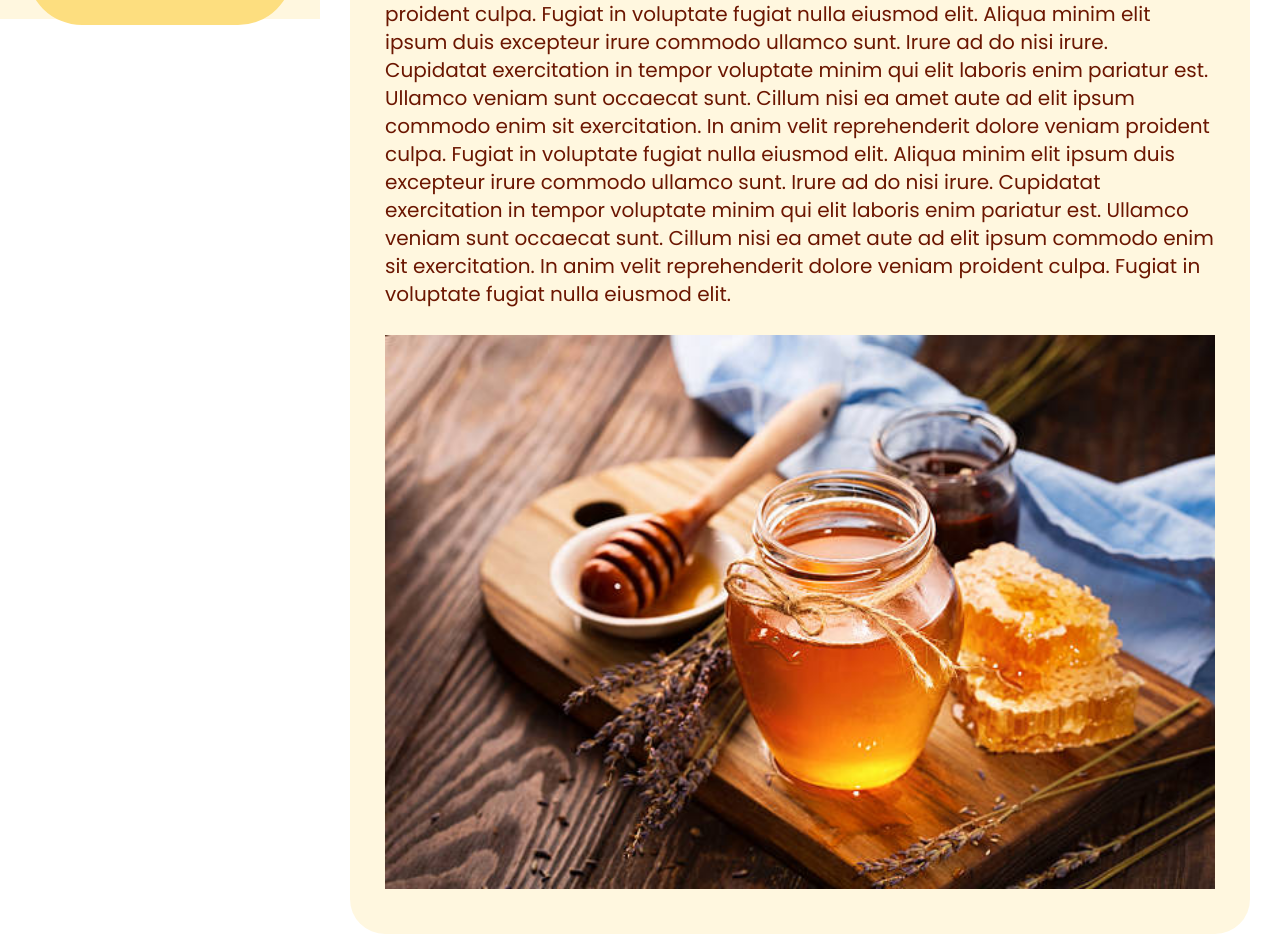
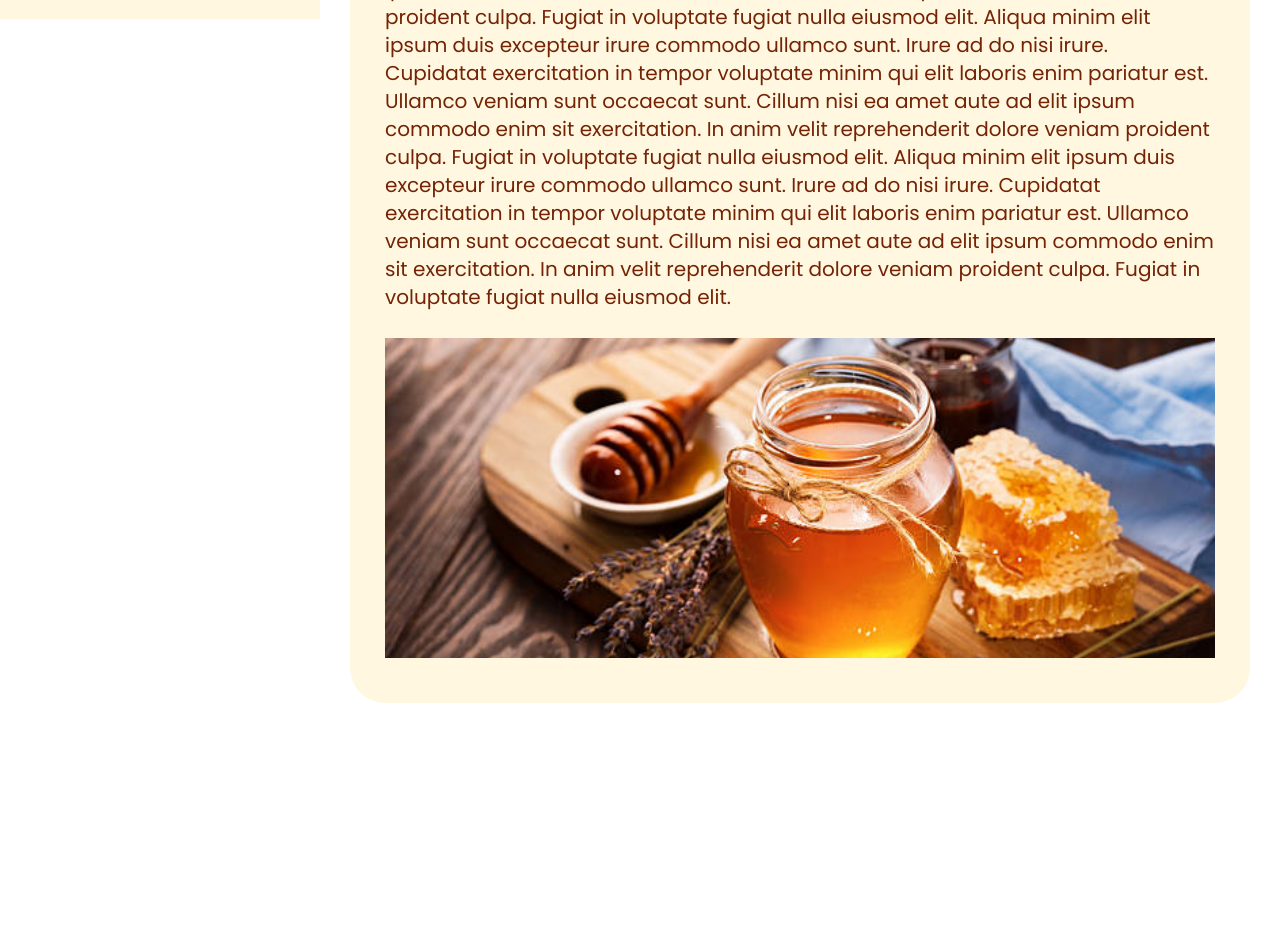
Before and after one commit to OneZ3ro/Es3_260723, a plain HTML site: page index.html in a window 1280 px wide. Shown: the part 781-1715 px from the top of the page. After the commit the page ends 1484 px from the top, so only its background shows below. Drawn offline with Linux system fonts and the light colour scheme.

Commit message:
extralarge style done

```diff
--- a/assets/css/style.css
+++ b/assets/css/style.css
@@ -13,7 +13,7 @@ p {
 
 body {
   padding-inline: 15px;
-  color: #6b1601;
+  color: #742305;
   font-family: "Poppins", sans-serif;
 }
 
@@ -148,6 +148,12 @@ h2:nth-of-type(2) {
   border-radius: 35px;
 }
 
+#card-p > div {
+  display: flex;
+  flex-direction: column;
+  gap: 15px;
+}
+
 #card-p h3 {
   font-size: 23px;
   font-weight: 800;
@@ -158,8 +164,12 @@ h2:nth-of-type(2) {
   line-height: 1.4;
 }
 
-#card-p img {
-  width: 80%;
+#img-lates-new {
+  background-image: url("../imgs/honey.jpg");
+  background-size: cover;
+  background-position: center;
+  min-height: 40vh;
+  width: 90%;
   margin-block: 10px;
   align-self: center;
 }
@@ -246,12 +256,12 @@ h2:nth-of-type(2) {
     max-width: 100%;
   }
 
-  #card-p img {
+  #img-lates-new {
     width: 100%;
   }
 }
 
-@media screen and (min-width: 1000px) {
+@media screen and (min-width: 1100px) {
   header {
     position: fixed;
     max-width: 25%;
@@ -259,8 +269,9 @@ h2:nth-of-type(2) {
     flex-direction: column;
     text-align: center;
     justify-content: flex-start;
-    gap: 50px;
+    gap: 20px;
   }
+
   header h1 {
     font-size: 30px;
     font-weight: bold;
@@ -302,6 +313,7 @@ h2:nth-of-type(2) {
 
   h2 {
     width: 100%;
+    padding-block: 20px;
   }
 
   .card {
@@ -310,7 +322,7 @@ h2:nth-of-type(2) {
   }
 
   .img-honey {
-    min-height: 145px;
+    min-height: 170px;
     height: unset;
   }
 
@@ -341,10 +353,11 @@ h2:nth-of-type(2) {
   }
 }
 
-@media screen and (min-width: 1300px) {
+@media screen and (min-width: 1400px) {
   header {
     max-width: 20%;
   }
+
   main {
     padding-inline: 30px;
     max-width: 80%;
@@ -354,6 +367,7 @@ h2:nth-of-type(2) {
   #logo-shop {
     gap: 20px;
   }
+
   .card:nth-of-type(4) {
     display: block;
   }
@@ -363,3 +377,50 @@ h2:nth-of-type(2) {
     max-height: unset;
   }
 }
+
+@media screen and (min-width: 1650px) {
+  header {
+    max-width: 17%;
+  }
+
+  main {
+    padding-inline: 30px;
+    max-width: 83%;
+    margin-left: 17%;
+  }
+
+  .card:nth-of-type(5) {
+    display: block;
+  }
+
+  .card {
+    width: calc((100% - 17%) / 5);
+    max-height: unset;
+  }
+
+  .card div:nth-of-type(2) > div:nth-of-type(1) > div > h3 {
+    font-size: 19px;
+  }
+
+  .main-box {
+    width: 60%;
+  }
+
+  #card-p {
+    display: flex;
+    flex-direction: row-reverse;
+  }
+
+  #card-p > div {
+    width: 50%;
+  }
+
+  #card-p p {
+    font-size: 17px;
+  }
+
+  #img-lates-new {
+    margin: 0;
+    height: 60vh;
+  }
+}
--- a/index.html
+++ b/index.html
@@ -92,28 +92,30 @@
 
       <h2>Latest News</h2>
       <div id="card-p">
+        <div>
           <h3>Our delicius honey</h3>
           <p>
             Aliqua minim elit ipsum duis excepteur irure commodo ullamco sunt.
             Irure ad do nisi irure. Cupidatat exercitation in tempor voluptate
-          minim qui elit laboris enim pariatur est. Ullamco veniam sunt occaecat
-          sunt. Cillum nisi ea amet aute ad elit ipsum commodo enim sit
+            minim qui elit laboris enim pariatur est. Ullamco veniam sunt
+            occaecat sunt. Cillum nisi ea amet aute ad elit ipsum commodo enim
+            sit exercitation. In anim velit reprehenderit dolore veniam proident
+            culpa. Fugiat in voluptate fugiat nulla eiusmod elit. Aliqua minim
+            elit ipsum duis excepteur irure commodo ullamco sunt. Irure ad do
+            nisi irure. Cupidatat exercitation in tempor voluptate minim qui
+            elit laboris enim pariatur est. Ullamco veniam sunt occaecat sunt.
+            Cillum nisi ea amet aute ad elit ipsum commodo enim sit
             exercitation. In anim velit reprehenderit dolore veniam proident
             culpa. Fugiat in voluptate fugiat nulla eiusmod elit. Aliqua minim
-          elit ipsum duis excepteur irure commodo ullamco sunt. Irure ad do nisi
-          irure. Cupidatat exercitation in tempor voluptate minim qui elit
-          laboris enim pariatur est. Ullamco veniam sunt occaecat sunt. Cillum
-          nisi ea amet aute ad elit ipsum commodo enim sit exercitation. In anim
-          velit reprehenderit dolore veniam proident culpa. Fugiat in voluptate
-          fugiat nulla eiusmod elit. Aliqua minim elit ipsum duis excepteur
-          irure commodo ullamco sunt. Irure ad do nisi irure. Cupidatat
-          exercitation in tempor voluptate minim qui elit laboris enim pariatur
-          est. Ullamco veniam sunt occaecat sunt. Cillum nisi ea amet aute ad
-          elit ipsum commodo enim sit exercitation. In anim velit reprehenderit
-          dolore veniam proident culpa. Fugiat in voluptate fugiat nulla eiusmod
-          elit.
+            elit ipsum duis excepteur irure commodo ullamco sunt. Irure ad do
+            nisi irure. Cupidatat exercitation in tempor voluptate minim qui
+            elit laboris enim pariatur est. Ullamco veniam sunt occaecat sunt.
+            Cillum nisi ea amet aute ad elit ipsum commodo enim sit
+            exercitation. In anim velit reprehenderit dolore veniam proident
+            culpa. Fugiat in voluptate fugiat nulla eiusmod elit.
           </p>
-        <img src="./assets/imgs/honey.jpg" alt="honey" />
+        </div>
+        <div id="img-lates-new"></div>
       </div>
     </main>
   </body>
```
Lines whose indentation alone changed are shown as unchanged.
